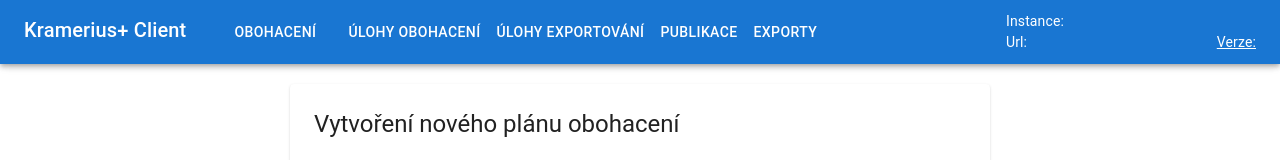
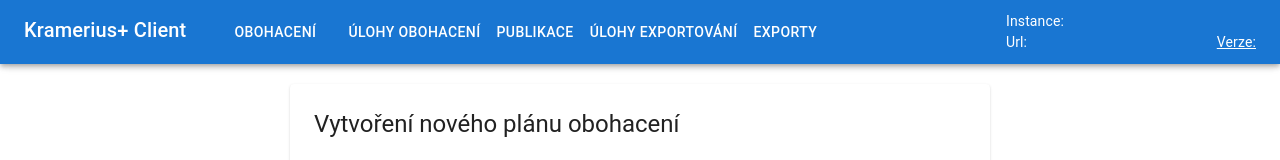
Before and after one commit to LIBCAS/DL4DH-Kramerius-plus, a React (Create React App) app in the folder web/: page / in a window 1280 px wide. Shown: the top 160 px of the page. Built offline with nearby package versions, Linux system fonts and the light colour scheme; no server answers.

Commit message:
Increased version number, switched navbar button order

```diff
--- a/web/src/components/navbar/navbar.tsx
+++ b/web/src/components/navbar/navbar.tsx
@@ -48,11 +48,11 @@
 					<Button color="inherit" component={Link} to="/jobs/enriching">
 						Úlohy obohacení
 					</Button>
+					<Button color="inherit" component={Link} to="/publications">
+						Publikace
+					</Button>
 					<Button color="inherit" component={Link} to="/jobs/exporting">
 						Úlohy exportování
-					</Button>
-					<Button color="inherit" component={Link} to="/publications">
-						Publikace
 					</Button>
 					<Button color="inherit" component={Link} to="/exports">
 						Exporty
```
Also changed, not shown: 1 other file (tests, documents, lock files or other folders).
